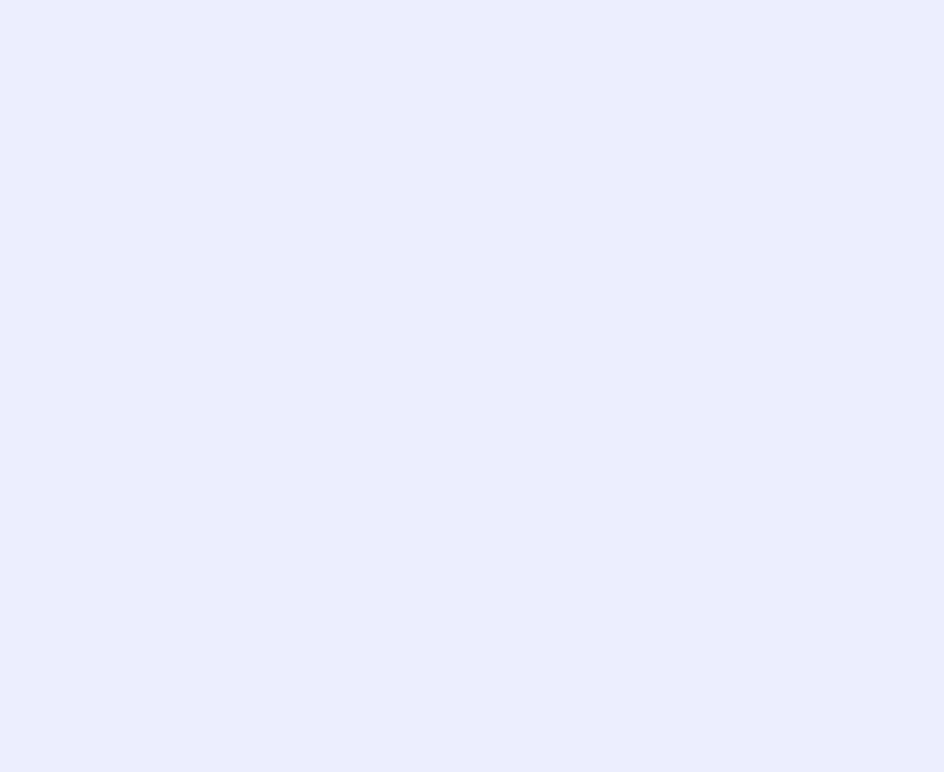
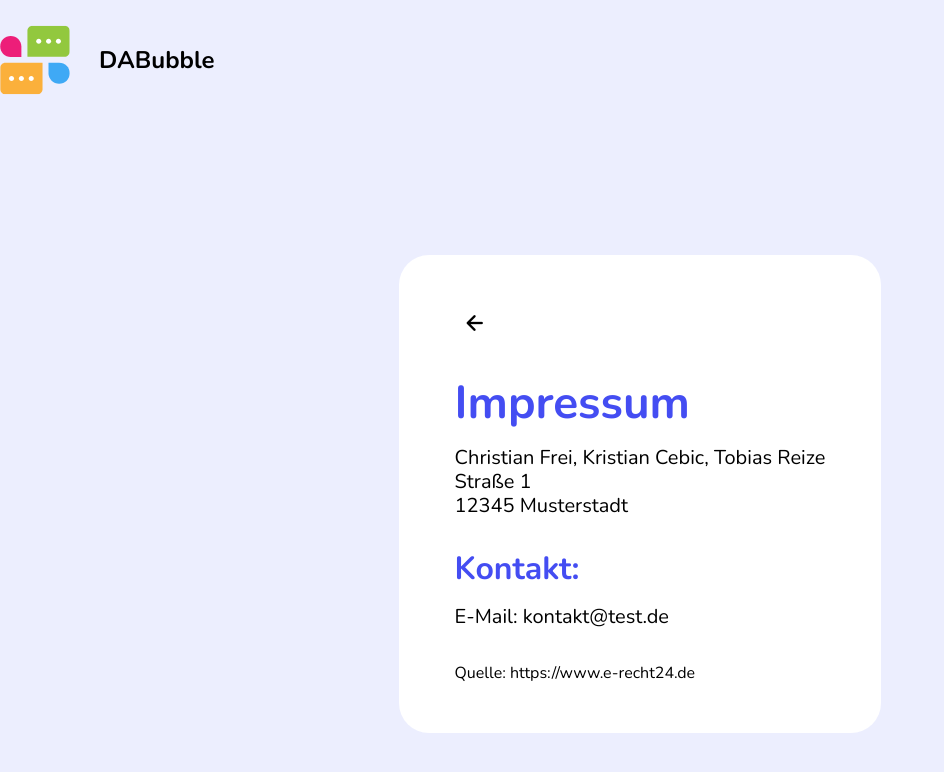
Before and after one commit to TobiasReize/DABubble, an Angular app: page /imprint in a window 1280 px wide. Before the commit this address led to /. Shown: the top 772 px of the page, without its empty margins (0-944 px from the left). Built offline with nearby package versions, Linux system fonts and the light colour scheme.

Commit message:
added imprint and privacy-policy component

```diff
--- a/src/app/app.routes.ts
+++ b/src/app/app.routes.ts
@@ -1,8 +1,12 @@
 import { Routes } from '@angular/router';
 import { LogInComponent } from './log-in/log-in.component';
 import { MainComponent } from './main/main.component';
+import { ImprintComponent } from './imprint/imprint.component';
+import { PrivacyPolicyComponent } from './privacy-policy/privacy-policy.component';
 
 export const routes: Routes = [
     { path: '', component: LogInComponent },
     { path: 'main', component: MainComponent },
+    { path: 'imprint', component: ImprintComponent },
+    { path: 'privacy-policy', component: PrivacyPolicyComponent },
 ];
--- /dev/null
+++ b/src/app/imprint/imprint.component.html
@@ -0,0 +1,21 @@
+<div class="imprint-content content-wrapper">
+    <header>
+        <div class="logo-container">
+            <img src="assets/img/logo.svg" alt="logo">
+            <span>DABubble</span>
+        </div>
+    </header>
+
+    <div class="imprint-text-container">
+        <span (click)="home()" class="material-symbols-rounded m-btm-32">arrow_back</span>
+        <h1>Impressum</h1>
+        <p>Christian Frei, Kristian Cebic, Tobias Reize</p>
+        <p>Straße 1</p>
+        <p class="m-btm-32">12345 Musterstadt</p>
+        <h2>Kontakt:</h2>
+        <p class="m-btm-32">E-Mail:
+            <a href="mailto:test@test.de">kontakt&#64;test.de</a>
+        </p>
+        <p class="source">Quelle: <a href="https://www.e-recht24.de" target="_blank">https://www.e-recht24.de</a></p>
+    </div>
+</div>
--- /dev/null
+++ b/src/app/imprint/imprint.component.scss
@@ -0,0 +1,86 @@
+@import '../../styles/mixin.scss';
+
+:host {
+    @include dFlex();
+    height: 100vh;
+    width: 100%;
+}
+
+.imprint-content {
+    @include dFlex($fd: column, $jc: flex-start);
+    height: 100%;
+    padding: 25px 0;
+}
+
+header {
+    @include dFlex($jc: flex-start);
+    width: 100%;
+    margin-bottom: 20vh;
+}
+
+.logo-container {
+    @include dFlex();
+    gap: 29px;
+
+    img {
+        height: 70px;
+        width: 70px;
+    }
+
+    span {
+        @include fontStyle9;
+    }
+}
+
+.imprint-text-container {
+    @include dFlex($fd: column, $ai: flex-start);
+    padding: 48px 56px;
+    background-color: white;
+    border-radius: 30px;
+}
+
+.material-symbols-rounded {
+    padding: 8px;
+    border-radius: 50%;
+
+    &:hover {
+        cursor: pointer;
+        background-color: $bg-color;
+        color: $purple-3;
+        font-variation-settings: "GRAD" 200;
+    }
+}
+
+h1 {
+    @include fontStyle11;
+    color: $purple-1;
+    margin-bottom: 16px;
+}
+
+h2 {
+    @include fontStyle10;
+    line-height: 38.4px;
+    color: $purple-1;
+    margin-bottom: 16px;
+}
+
+p, a {
+    @include fontStlye7;
+    line-height: 24px;
+}
+
+.m-btm-32 {
+    margin-bottom: 32px;
+}
+
+.source {
+    font-size: 16px;
+
+    > a {
+        font-size: 16px;
+    }
+}
+
+a:hover {
+    text-decoration: underline;
+}
--- /dev/null
+++ b/src/app/imprint/imprint.component.ts
@@ -0,0 +1,21 @@
+import { Component } from '@angular/core';
+import { Router } from '@angular/router';
+
+@Component({
+  selector: 'app-imprint',
+  standalone: true,
+  imports: [],
+  templateUrl: './imprint.component.html',
+  styleUrl: './imprint.component.scss'
+})
+export class ImprintComponent {
+
+  constructor(private router: Router) { }
+
+
+  home() {
+    this.router.navigateByUrl('');
+  }
+
+
+}
--- a/src/app/log-in/log-in.component.html
+++ b/src/app/log-in/log-in.component.html
@@ -44,7 +44,7 @@
     </form>
 
     <div class="imprint-privacy-policy-container">
-        <span class="link-style">Impressum</span>
-        <span class="link-style">Datenschutz</span>
+        <span (click)="goTo('imprint')" class="link-style">Impressum</span>
+        <span (click)="goTo('privacy-policy')" class="link-style">Datenschutz</span>
     </div>
 </div>
--- a/src/app/log-in/log-in.component.ts
+++ b/src/app/log-in/log-in.component.ts
@@ -2,6 +2,7 @@ import { Component } from '@angular/core';
 import { IntroComponent } from './intro/intro.component';
 import { CommonModule } from '@angular/common';
 import { FormsModule, NgForm } from '@angular/forms';
+import { Router } from '@angular/router';
 
 @Component({
   selector: 'app-log-in',
@@ -22,6 +23,9 @@ export class LogInComponent {
   }
 
 
+  constructor(private router: Router) { }
+
+
   setIntroVariable(event: boolean) {
     this.hideIntroScreen = event;
     setTimeout(() => {
@@ -40,4 +44,9 @@ export class LogInComponent {
   }
 
 
+  goTo(path: string) {
+    this.router.navigateByUrl(path);
+  }
+
+
 }
--- /dev/null
+++ b/src/app/privacy-policy/privacy-policy.component.html
@@ -0,0 +1,21 @@
+<div class="privacy-policy-content content-wrapper">
+    <header>
+        <div class="logo-container">
+            <img src="assets/img/logo.svg" alt="logo">
+            <span>DABubble</span>
+        </div>
+    </header>
+
+    <div class="privacy-policy-text-container">
+        <span (click)="home()" class="material-symbols-rounded m-btm-32">arrow_back</span>
+        <h1>Datenschutzerklärung</h1>
+        <p>Christian Frei, Kristian Cebic, Tobias Reize</p>
+        <p>Straße 1</p>
+        <p class="m-btm-32">12345 Musterstadt</p>
+        <h2>Kontakt:</h2>
+        <p class="m-btm-32">E-Mail:
+            <a href="mailto:test@test.de">kontakt&#64;test.de</a>
+        </p>
+        <p class="source">Quelle: <a href="https://www.e-recht24.de" target="_blank">https://www.e-recht24.de</a></p>
+    </div>
+</div>
--- /dev/null
+++ b/src/app/privacy-policy/privacy-policy.component.scss
@@ -0,0 +1,86 @@
+@import '../../styles/mixin.scss';
+
+:host {
+    @include dFlex();
+    height: 100vh;
+    width: 100%;
+}
+
+.privacy-policy-content {
+    @include dFlex($fd: column, $jc: flex-start);
+    height: 100%;
+    padding: 25px 0;
+}
+
+header {
+    @include dFlex($jc: flex-start);
+    width: 100%;
+    margin-bottom: 20vh;
+}
+
+.logo-container {
+    @include dFlex();
+    gap: 29px;
+
+    img {
+        height: 70px;
+        width: 70px;
+    }
+
+    span {
+        @include fontStyle9;
+    }
+}
+
+.privacy-policy-text-container {
+    @include dFlex($fd: column, $ai: flex-start);
+    padding: 48px 56px;
+    background-color: white;
+    border-radius: 30px;
+}
+
+.material-symbols-rounded {
+    padding: 8px;
+    border-radius: 50%;
+
+    &:hover {
+        cursor: pointer;
+        background-color: $bg-color;
+        color: $purple-3;
+        font-variation-settings: "GRAD" 200;
+    }
+}
+
+h1 {
+    @include fontStyle11;
+    color: $purple-1;
+    margin-bottom: 16px;
+}
+
+h2 {
+    @include fontStyle10;
+    line-height: 38.4px;
+    color: $purple-1;
+    margin-bottom: 16px;
+}
+
+p, a {
+    @include fontStlye7;
+    line-height: 24px;
+}
+
+.m-btm-32 {
+    margin-bottom: 32px;
+}
+
+.source {
+    font-size: 16px;
+
+    > a {
+        font-size: 16px;
+    }
+}
+
+a:hover {
+    text-decoration: underline;
+}
--- /dev/null
+++ b/src/app/privacy-policy/privacy-policy.component.ts
@@ -0,0 +1,21 @@
+import { Component } from '@angular/core';
+import { Router } from '@angular/router';
+
+@Component({
+  selector: 'app-privacy-policy',
+  standalone: true,
+  imports: [],
+  templateUrl: './privacy-policy.component.html',
+  styleUrl: './privacy-policy.component.scss'
+})
+export class PrivacyPolicyComponent {
+
+  constructor(private router: Router) { }
+
+
+  home() {
+    this.router.navigateByUrl('');
+  }
+
+
+}
```
Also changed, not shown: 2 other files (tests, documents, lock files or other folders).
